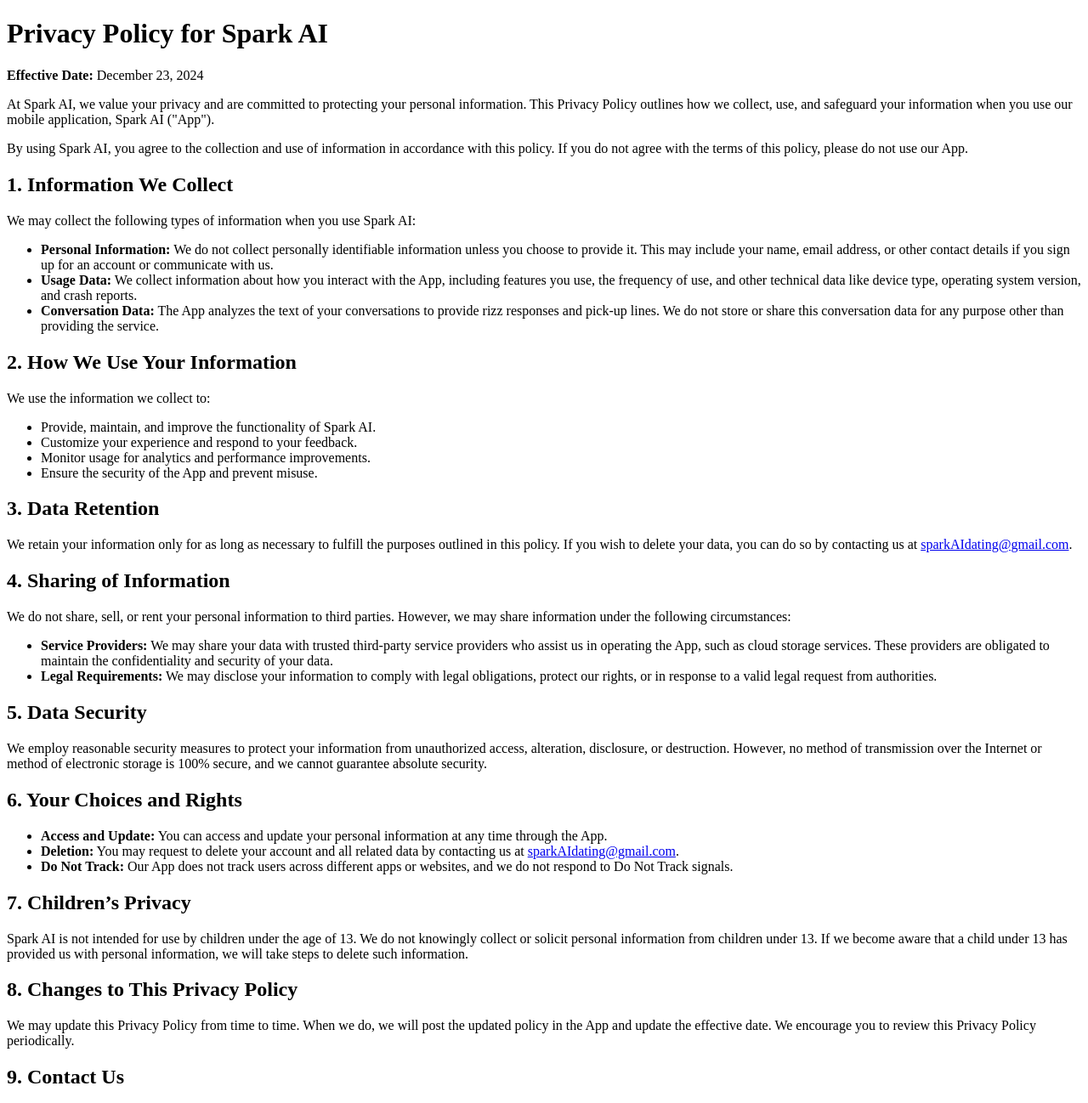
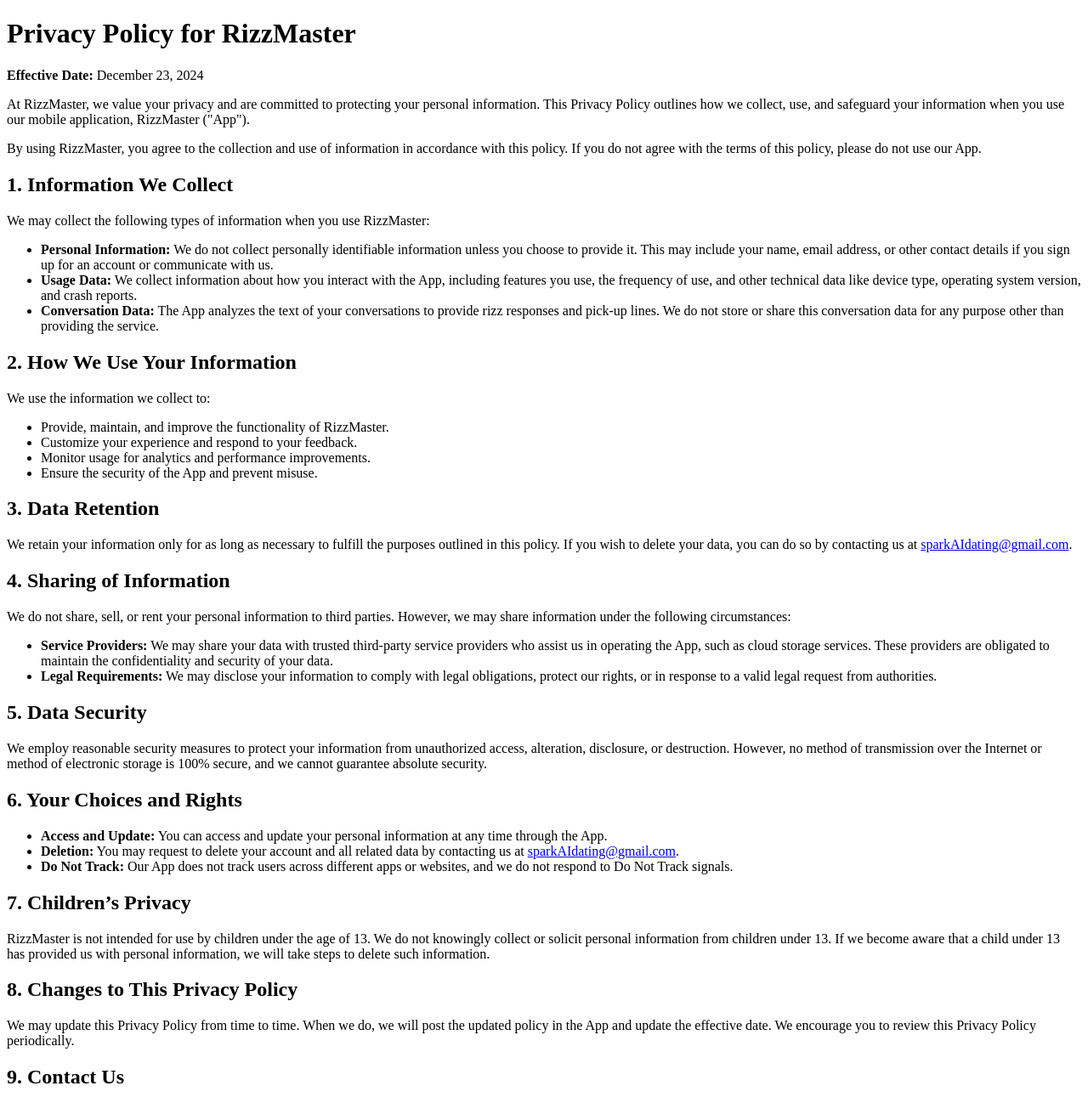
Before and after one commit to kxthiru/kxthiru.github.io, a plain HTML site: page privacy-policy/index.html in a window 1280 px wide. Shown: the top 1298 px of the page at 85% size. Drawn offline with Linux system fonts and the light colour scheme.

Commit message:
Update index.html

```diff
--- a/privacy-policy/index.html
+++ b/privacy-policy/index.html
@@ -6,15 +6,15 @@
     <title>Privacy Policy</title>
 </head>
 <body>
-    <h1>Privacy Policy for Spark AI</h1>
+    <h1>Privacy Policy for RizzMaster</h1>
     <p><strong>Effective Date:</strong> December 23, 2024</p>
 
-    <p>At Spark AI, we value your privacy and are committed to protecting your personal information. This Privacy Policy outlines how we collect, use, and safeguard your information when you use our mobile application, Spark AI ("App").</p>
+    <p>At RizzMaster, we value your privacy and are committed to protecting your personal information. This Privacy Policy outlines how we collect, use, and safeguard your information when you use our mobile application, RizzMaster ("App").</p>
 
-    <p>By using Spark AI, you agree to the collection and use of information in accordance with this policy. If you do not agree with the terms of this policy, please do not use our App.</p>
+    <p>By using RizzMaster, you agree to the collection and use of information in accordance with this policy. If you do not agree with the terms of this policy, please do not use our App.</p>
 
     <h2>1. Information We Collect</h2>
-    <p>We may collect the following types of information when you use Spark AI:</p>
+    <p>We may collect the following types of information when you use RizzMaster:</p>
     <ul>
         <li><strong>Personal Information:</strong> We do not collect personally identifiable information unless you choose to provide it. This may include your name, email address, or other contact details if you sign up for an account or communicate with us.</li>
         <li><strong>Usage Data:</strong> We collect information about how you interact with the App, including features you use, the frequency of use, and other technical data like device type, operating system version, and crash reports.</li>
@@ -24,7 +24,7 @@
     <h2>2. How We Use Your Information</h2>
     <p>We use the information we collect to:</p>
     <ul>
-        <li>Provide, maintain, and improve the functionality of Spark AI.</li>
+        <li>Provide, maintain, and improve the functionality of RizzMaster.</li>
         <li>Customize your experience and respond to your feedback.</li>
         <li>Monitor usage for analytics and performance improvements.</li>
         <li>Ensure the security of the App and prevent misuse.</li>
@@ -51,7 +51,7 @@
     </ul>
 
     <h2>7. Children’s Privacy</h2>
-    <p>Spark AI is not intended for use by children under the age of 13. We do not knowingly collect or solicit personal information from children under 13. If we become aware that a child under 13 has provided us with personal information, we will take steps to delete such information.</p>
+    <p>RizzMaster is not intended for use by children under the age of 13. We do not knowingly collect or solicit personal information from children under 13. If we become aware that a child under 13 has provided us with personal information, we will take steps to delete such information.</p>
 
     <h2>8. Changes to This Privacy Policy</h2>
     <p>We may update this Privacy Policy from time to time. When we do, we will post the updated policy in the App and update the effective date. We encourage you to review this Privacy Policy periodically.</p>
```
